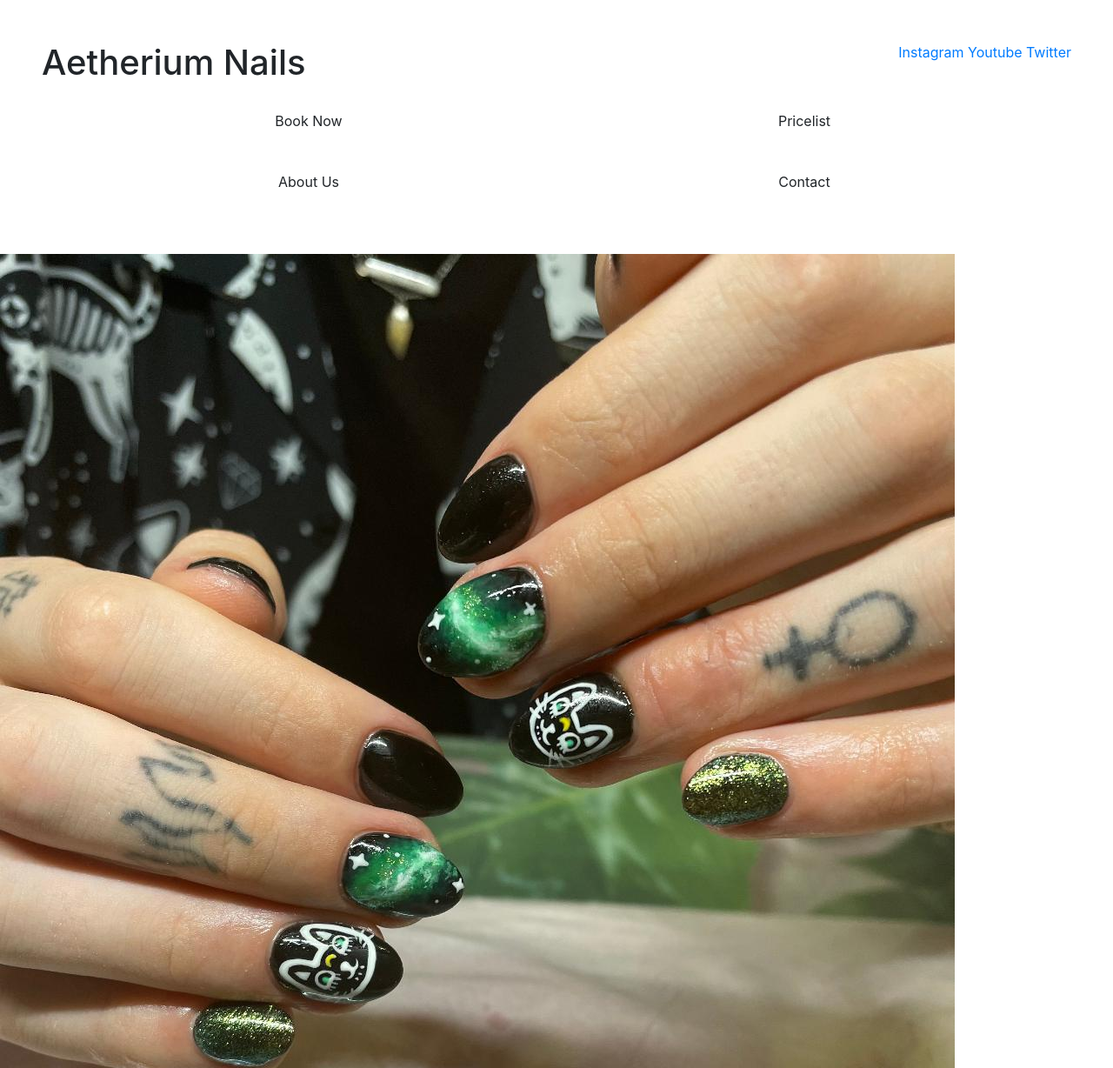
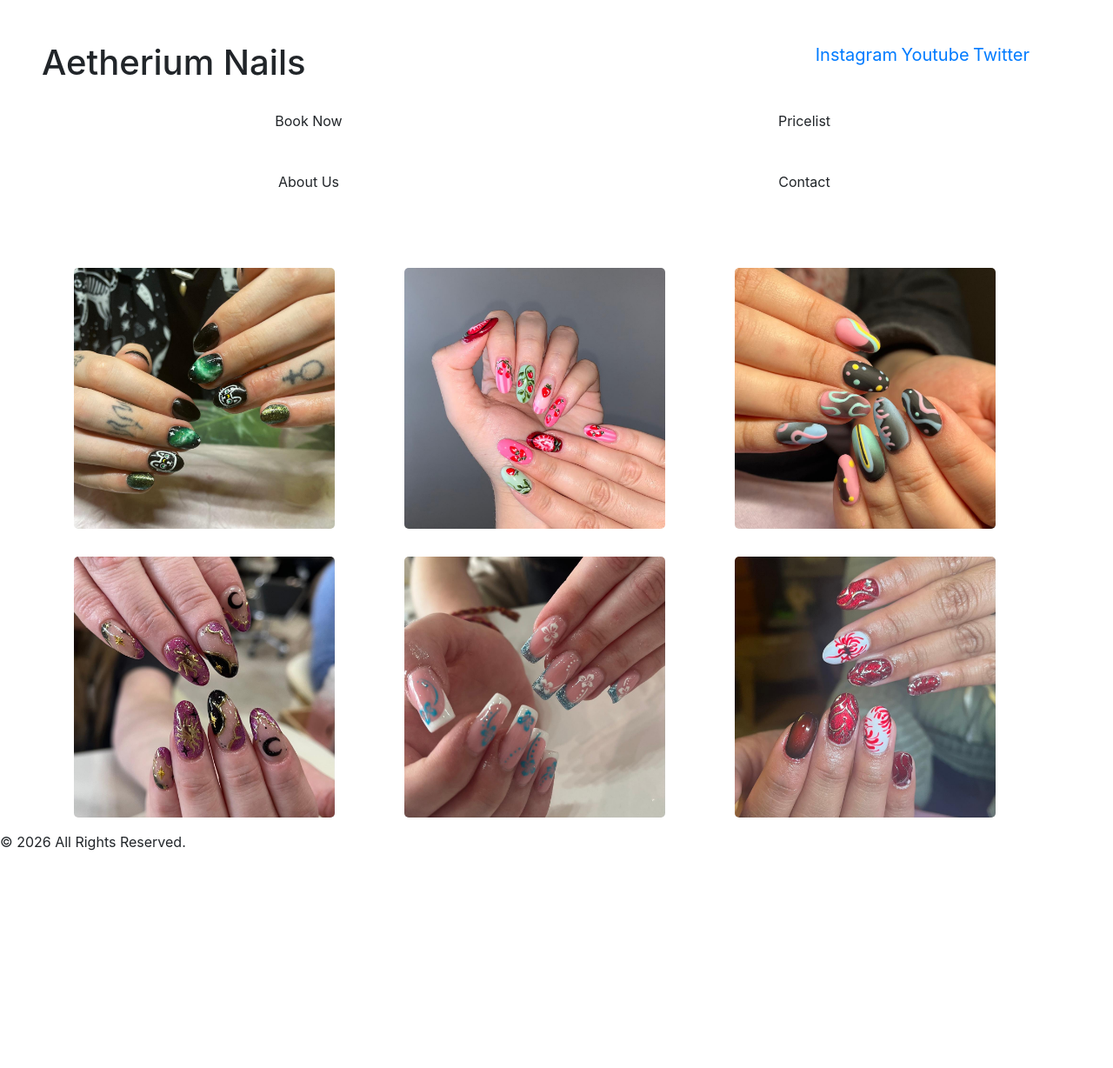
Before and after one commit to Bernadett-6/WebDesignAssessment, a plain HTML site: page index.html in a window 1280 px wide. Shown: the top 1228 px of the page at 87% size. After the commit the page ends 980 px from the top, so only its background shows below. Drawn offline with nearby package versions, Linux system fonts and the light colour scheme.

Commit message:
made h1 bigger, put the images in columns and added hover function for links

```diff
--- a/css/style.css
+++ b/css/style.css
@@ -0,0 +1,18 @@
+h1 {
+    font-size: 90px;
+}
+
+a {
+    text-decoration: none;
+    font-size: 20px;
+}
+
+a:hover {
+    text-decoration: underline;
+}
+
+img {
+    position: relative;
+    width: 300px;
+    border-radius: 5px;
+}
--- a/index.html
+++ b/index.html
@@ -17,7 +17,7 @@
         <header class="mb-10 mt-5 px-5 d-flex justify-content-between">
             <h1>Aetherium Nails</h1>
 
-            <div>
+            <div class="mt-10 py-10 px-5">
                 <a href="https://www.instagram.com/">Instagram</a>
                 <a href="https://www.youtube.com/">Youtube</a>
                 <a href="https://x.com/?lang=en">Twitter</a>
@@ -46,15 +46,34 @@
 
   <main>
 
-    <div class="mt-5">
+    <div class="container mt-5">
+        <div class="row">
 
-    <img src="/images/greenGalaxy.jpg" alt="image of short black, green nails with cartoonish cat,glitter and galaxy design">
-    <img src="/images/strawberry.jpg" alt="image of pink,green and red nails with strawberry nailart">
-    <img src="/images/abstract.jpg" alt="image of black,blue and pink nails with abstract art of squiggles and dots">
-    <img src="/images/witchy.jpg" alt="image of black and purple nails with gold accents and witchy nailart">
-    <img src="/images/summer.jpg" alt="image of blue and white french nails with flower details">
-    <img src="/images/spiderLily.jpg" alt="image of red and white nails with 3D silver details and spider lily flower art">
+            <div class="col-4 py-3">
+                <img src="/images/greenGalaxy.jpg" class="img-fluid" alt="image of short black, green nails with cartoonish cat,glitter and galaxy design">
+            </div>
 
+            <div class="col-4 py-3">
+                <img src="/images/strawberry.jpg" class="img-fluid" alt="image of pink,green and red nails with strawberry nailart">
+            </div>
+
+            <div class="col-4 py-3">
+                <img src="/images/abstract.jpg" class="img-fluid" alt="image of black,blue and pink nails with abstract art of squiggles and dots">
+            </div>
+
+            <div class="col-4 py-3">
+                <img src="/images/witchy.jpg" class="img-fluid" alt="image of black and purple nails with gold accents and witchy nailart">
+            </div>
+
+            <div class="col-4 py-3">
+                <img src="/images/summer.jpg" class="img-fluid" alt="image of blue and white french nails with flower details">
+            </div>
+
+            <div class="col-4 py-3">
+                <img src="/images/spiderLily.jpg" class="img-fluid" alt="image of red and white nails with 3D silver details and spider lily flower art">
+            </div>
+
+        </div>
     </div>
   </main>
 
```
